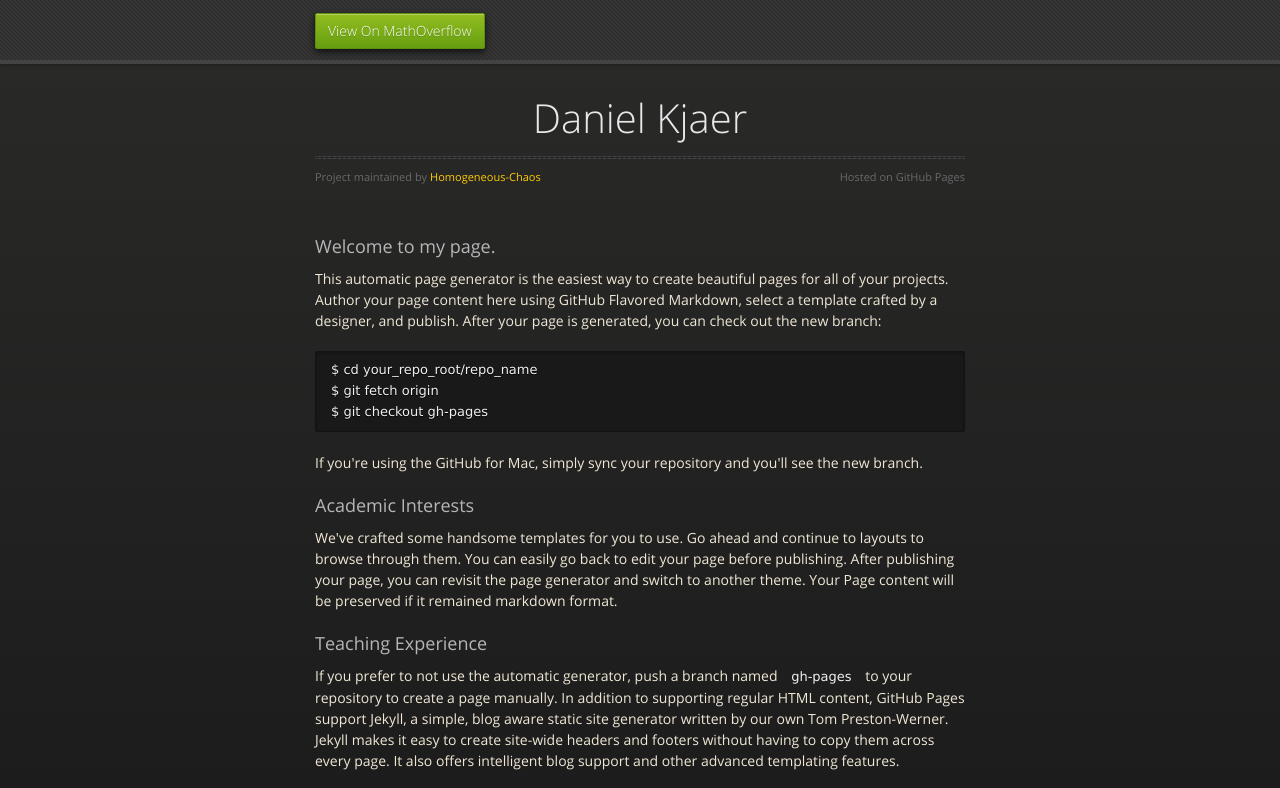
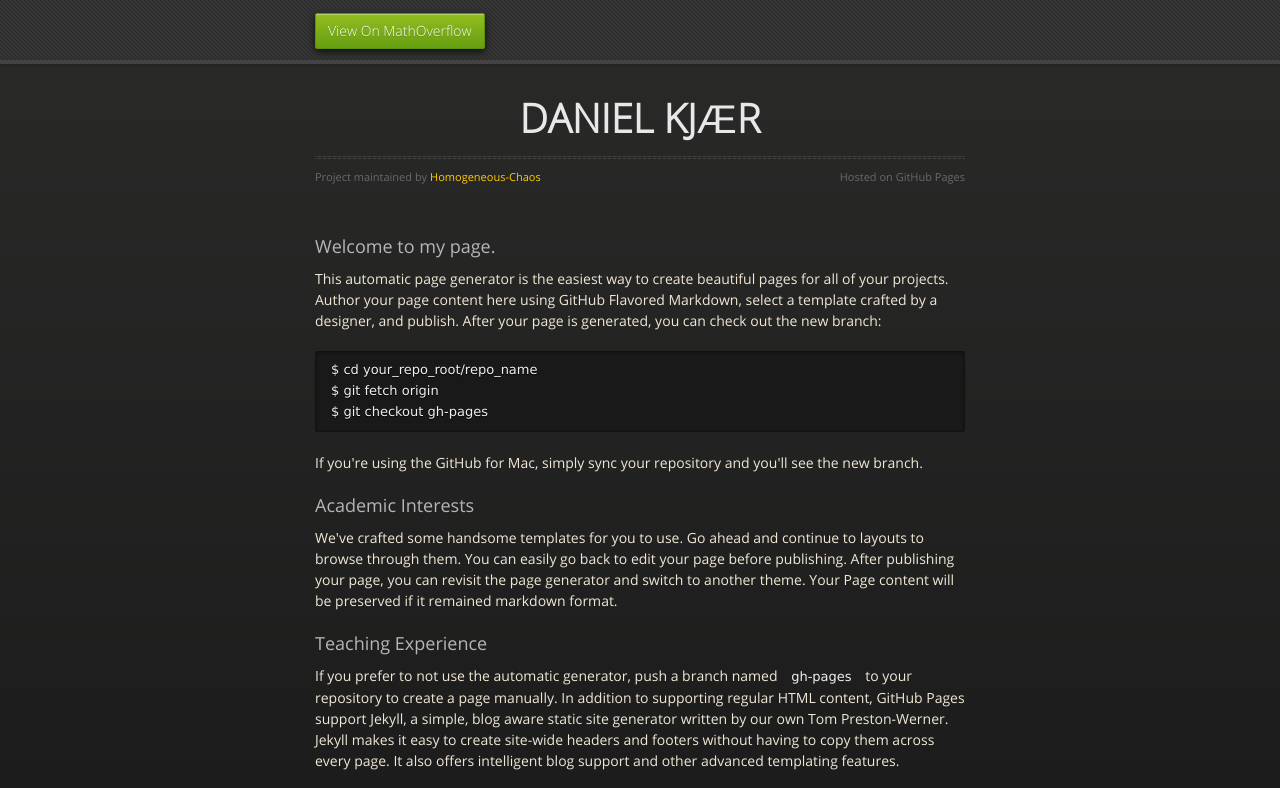
Before and after one commit to Homogeneous-Chaos/homogeneous-chaos.github.io, a plain HTML site: page index.html in a window 1280 px wide. Shown: the top 788 px of the page. Drawn offline with nearby package versions, Linux system fonts and the light colour scheme.

Commit message:
Update index.html

```diff
--- a/index.html
+++ b/index.html
@@ -3,7 +3,7 @@
   <head>
     <meta charset="utf-8">
     <meta http-equiv="X-UA-Compatible" content="chrome=1">
-    <title><b>DANIEL KJ</b>Æ<b>R</b></title>
+    <title>Daniel Kjær</title>
     <link rel="stylesheet" href="stylesheets/styles.css">
     <link rel="stylesheet" href="stylesheets/pygment_trac.css">
     <script src="https://ajax.googleapis.com/ajax/libs/jquery/1.7.1/jquery.min.js"></script>
@@ -28,7 +28,7 @@
 
       <section>
         <div id="title">
-          <h1>Daniel Kjaer</h1>
+          <h1><b>DANIEL KJ</b>Æ<b>R</b></h1>
           <p></p>
           <hr>
           <span class="credits left">Project maintained by <a href="https://github.com/Homogeneous-Chaos">Homogeneous-Chaos</a></span>
```
